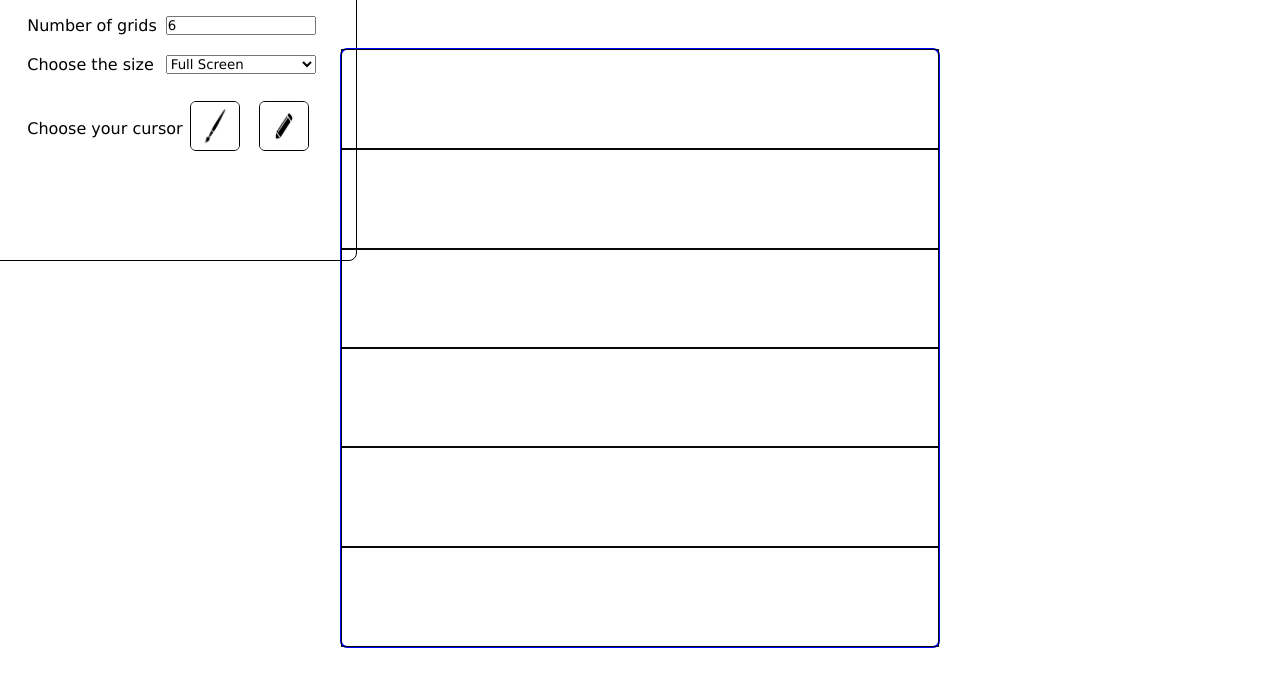
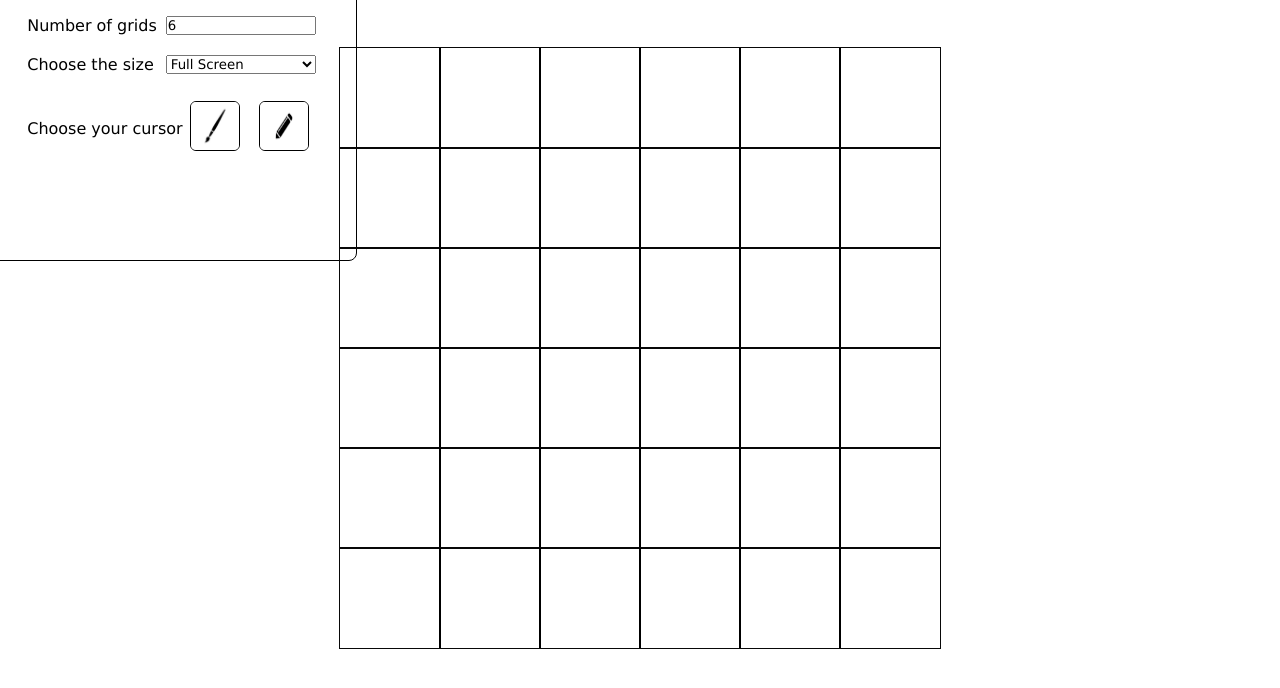
Before and after one commit to Heliboy91/sketch, a plain HTML site: page index.html in a window 1280 px wide. Shown: the part 52-740 px from the top of the page. Drawn offline with Linux system fonts and the light colour scheme.

Commit message:
Dynamic div css adj

```diff
--- a/css.css
+++ b/css.css
@@ -33,7 +33,7 @@ body {
 
     width: 600px;
     height: 600px;
-    border: 2px solid blue;
+
     flex-direction: column;
     z-index: 2;
 
@@ -136,7 +136,7 @@ p {
 
 }
 
-.column {
+.square {
     outline: 1px solid black;
     flex: 1;
     height: 100%;
```
